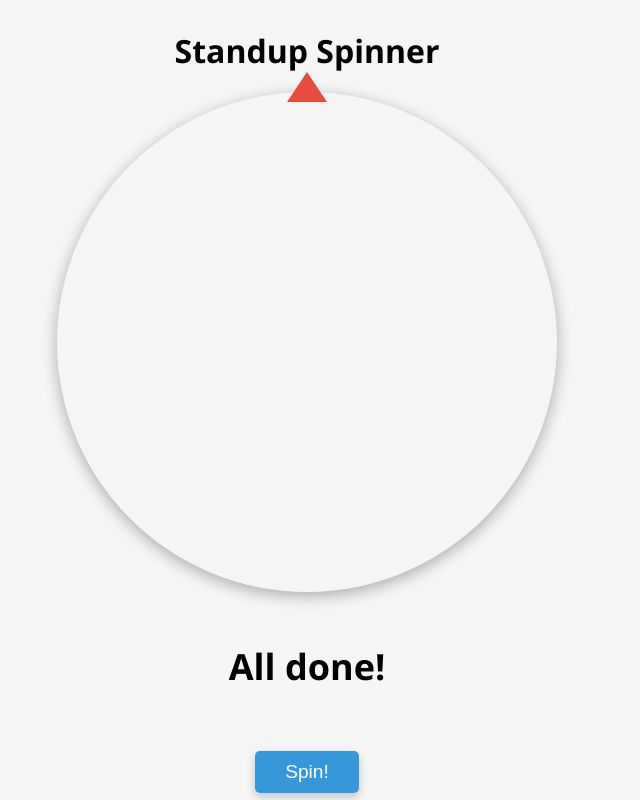
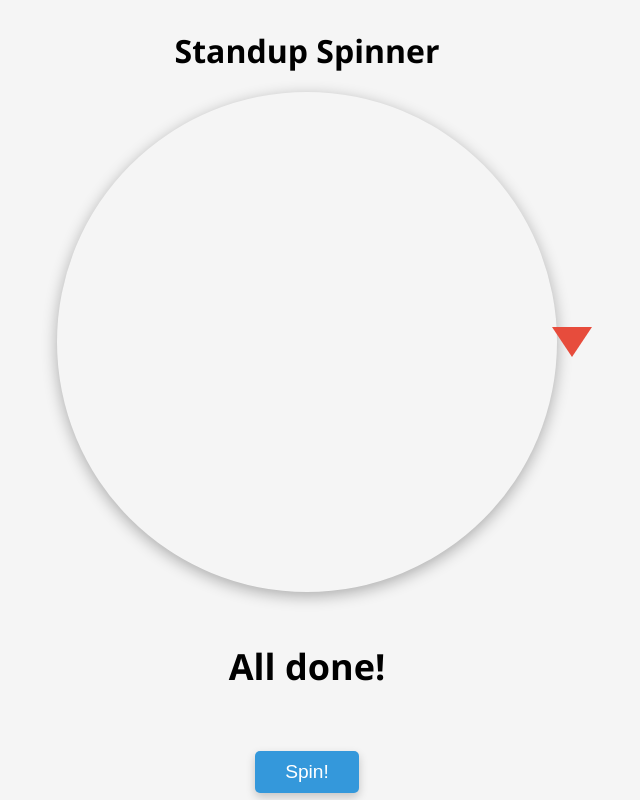
Before and after one commit to LupercalCAT/s1-wheel, a plain HTML site: page index.html in a window 1280 px wide. Shown: the whole page, without its empty margins (333-973 px from the left). Drawn offline with Linux system fonts and the light colour scheme.

Commit message:
Update index.html

```diff
--- a/index.html
+++ b/index.html
@@ -37,14 +37,14 @@
 
     .pointer {
       position: absolute;
-      top: -20px;
-      left: 50%;
-      transform: translateX(-50%);
+      top: 50%;
+      right: -30px;
+      transform: translateY(-50%) rotate(90deg);
       width: 0;
       height: 0;
-      border-left: 20px solid transparent;
-      border-right: 20px solid transparent;
-      border-bottom: 30px solid #e74c3c;
+      border-top: 20px solid transparent;
+      border-bottom: 20px solid transparent;
+      border-left: 30px solid #e74c3c;
     }
 
     button {
```
